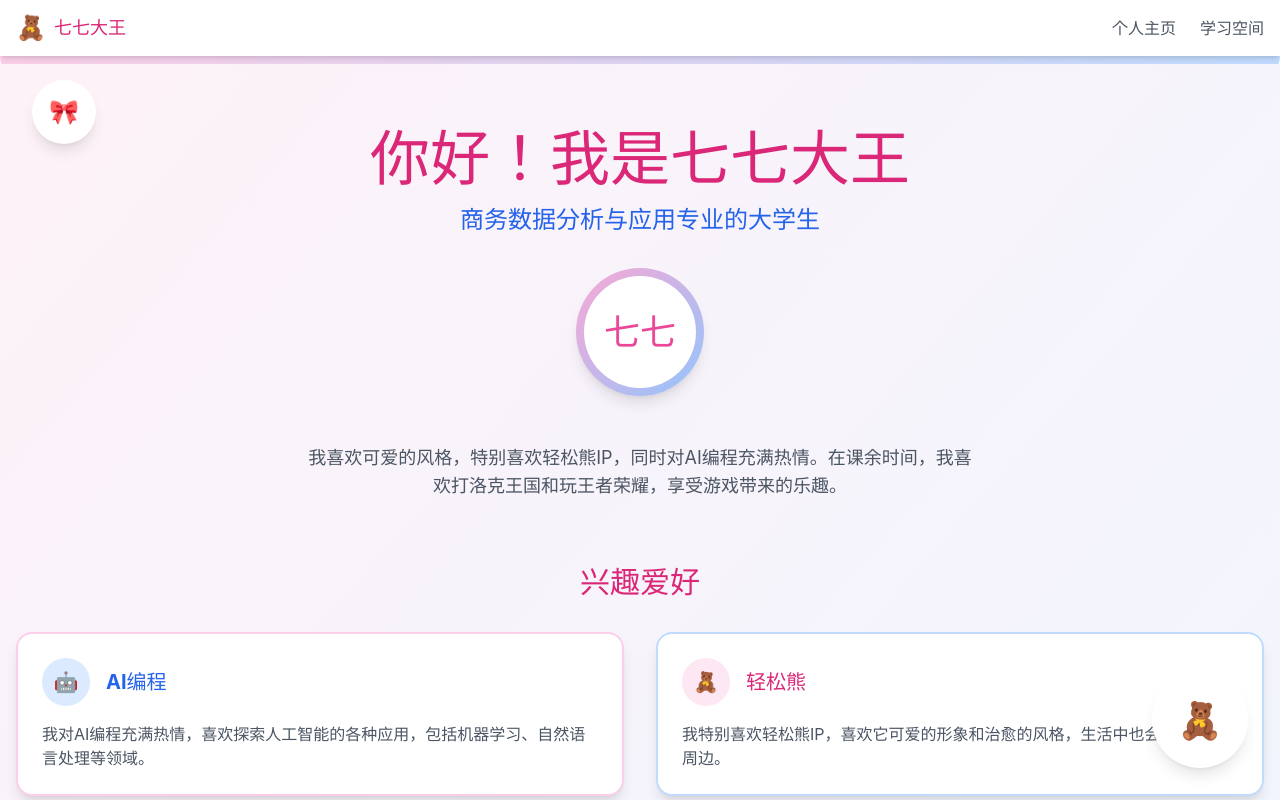
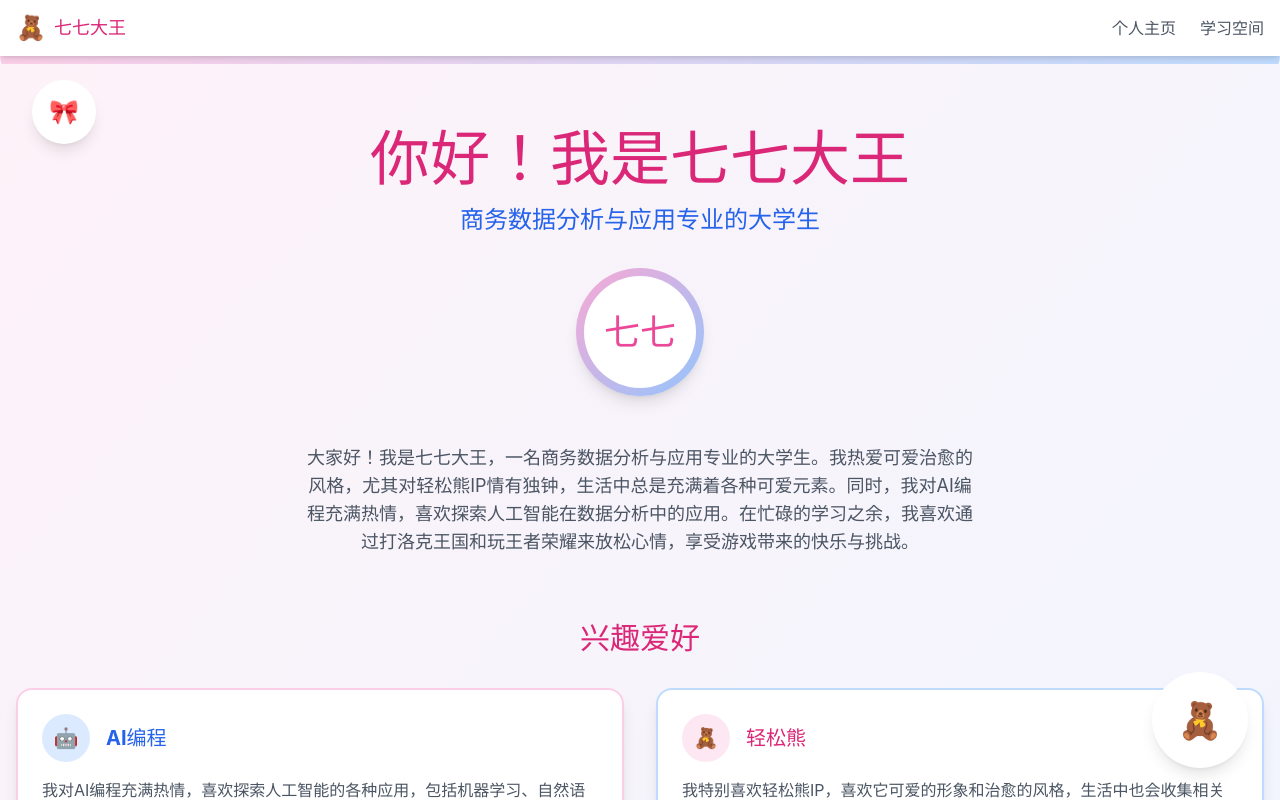
Before and after one commit to ovo-877/ovo, a React (Vite) app: page / in a window 1280 px wide. Shown: the top 800 px of the page. Built offline with nearby package versions, Linux system fonts and the light colour scheme.

Commit message:
Update self-introduction

```diff
--- a/src/pages/Home.tsx
+++ b/src/pages/Home.tsx
@@ -24,7 +24,7 @@ export default function Home() {
             </div>
           </div>
           <p className="max-w-2xl mx-auto text-lg text-gray-600">
-            我喜欢可爱的风格，特别喜欢轻松熊IP，同时对AI编程充满热情。在课余时间，我喜欢打洛克王国和玩王者荣耀，享受游戏带来的乐趣。
+            大家好！我是七七大王，一名商务数据分析与应用专业的大学生。我热爱可爱治愈的风格，尤其对轻松熊IP情有独钟，生活中总是充满着各种可爱元素。同时，我对AI编程充满热情，喜欢探索人工智能在数据分析中的应用。在忙碌的学习之余，我喜欢通过打洛克王国和玩王者荣耀来放松心情，享受游戏带来的快乐与挑战。
           </p>
         </section>
 
```
